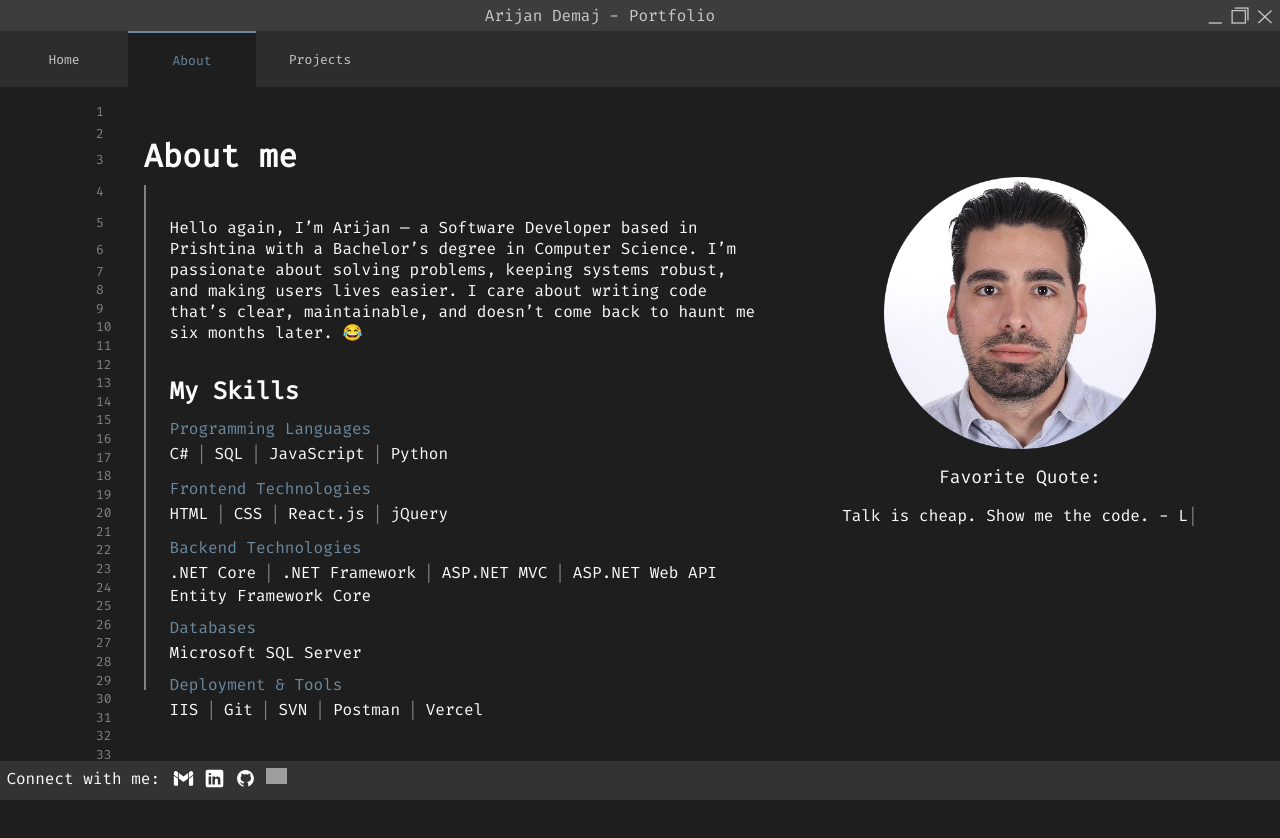
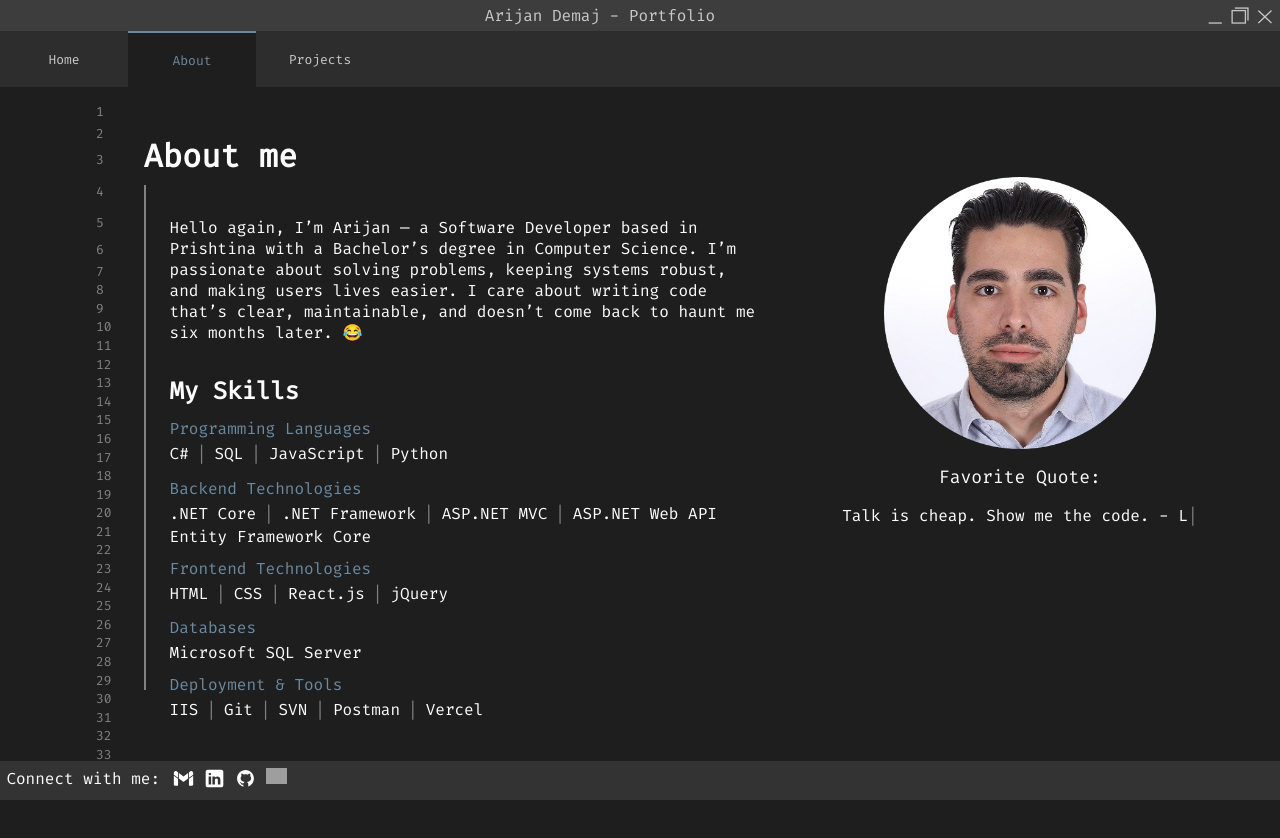
Before and after one commit to arijandemaj/Portfolio, a React (Vite) app: page /about in a window 1280 px wide. Shown: the top 838 px of the page. Built offline with nearby package versions, Linux system fonts and the light colour scheme; grey boxes are pictures that could not be loaded.

Commit message:
Change linup of skills

```diff
--- a/src/pages/About.jsx
+++ b/src/pages/About.jsx
@@ -77,16 +77,6 @@ function About() {
                   <span className="skills-seperation-bar">|</span>
                   Python
                 </p>
-                <p className="skill-group">Frontend Technologies</p>
-                <p className="skills-container without-bars-mobile">
-                  HTML
-                  <span className="skills-seperation-bar">|</span>
-                  CSS
-                  <span className="skills-seperation-bar">|</span>
-                  React.js
-                  <span className="skills-seperation-bar">|</span>
-                  jQuery
-                </p>
                 <p className="skill-group">Backend Technologies</p>
                 <p className="skills-container without-bars-mobile">
                   .NET Core
@@ -98,6 +88,16 @@ function About() {
                   ASP.NET Web API
                   <br></br>
                   Entity Framework Core
+                </p>
+                <p className="skill-group">Frontend Technologies</p>
+                <p className="skills-container without-bars-mobile">
+                  HTML
+                  <span className="skills-seperation-bar">|</span>
+                  CSS
+                  <span className="skills-seperation-bar">|</span>
+                  React.js
+                  <span className="skills-seperation-bar">|</span>
+                  jQuery
                 </p>
                 <p className="skill-group">Databases</p>
                 <p className="skills-container">
```
